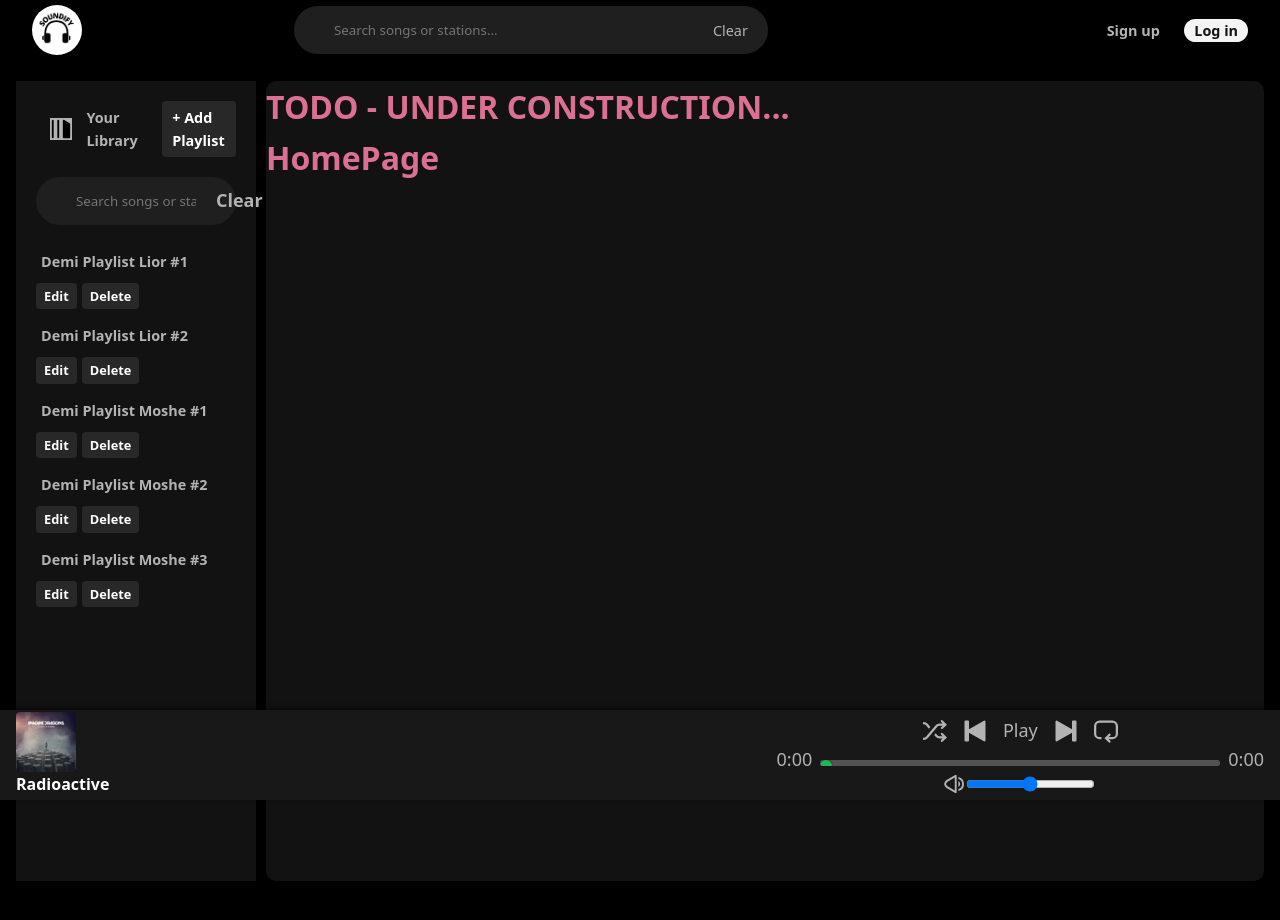
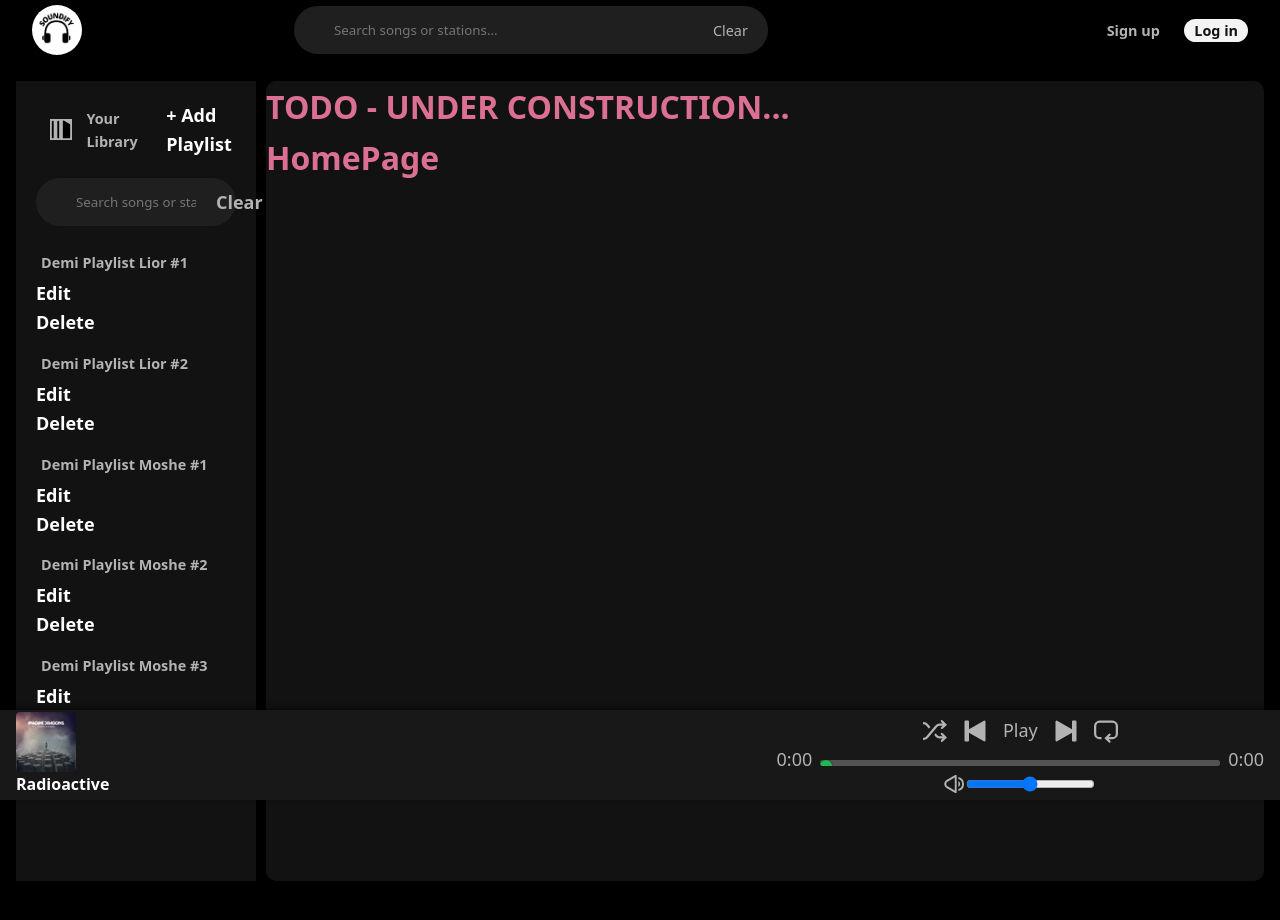
Before and after one commit to noalesh/soundify, a React (Vite) app: page / in a window 1280 px wide. Shown: the top 920 px of the page. Built offline with nearby package versions, Linux system fonts and the light colour scheme; no server answers.

Commit message:
Update SideBar.scss

```diff
--- a/src/assets/styles/cmps/SideBar.scss
+++ b/src/assets/styles/cmps/SideBar.scss
@@ -32,7 +32,8 @@ $inactive-color: $text-fill-color;
             margin-left: 1em;
             text-decoration: none;
 
-        }
+
+    }
 
         img {
             width: 1.5em;
@@ -54,21 +55,7 @@ $inactive-color: $text-fill-color;
             width: 1em;
             height: 1em;
             background-color: $text-fill-color;
-        }
 
-        .add-station-btn {
-            // Added styling for the Add Playlist button
-            background-color: $hover-bg-color;
-            color: $bright-fill;
-            border: none;
-            padding: 5px 10px;
-            font-size: 0.9rem;
-            border-radius: 4px;
-            cursor: pointer;
-
-            &:hover {
-                background-color: lighten($hover-bg-color, 10%);
-            }
         }
     }
 
@@ -111,27 +98,6 @@ $inactive-color: $text-fill-color;
                         background-color: $hover-bg-color;
                     }
                 }
-
-                .station-actions {
-                    // Added styling for Edit/Delete buttons
-                    display: flex;
-                    gap: 5px;
-                    margin-top: 5px;
-
-                    button {
-                        background-color: $hover-bg-color;
-                        color: $bright-fill;
-                        border: none;
-                        padding: 3px 8px;
-                        font-size: 0.8rem;
-                        border-radius: 4px;
-                        cursor: pointer;
-
-                        &:hover {
-                            background-color: lighten($hover-bg-color, 10%);
-                        }
-                    }
-                }
             }
         }
     }
```
